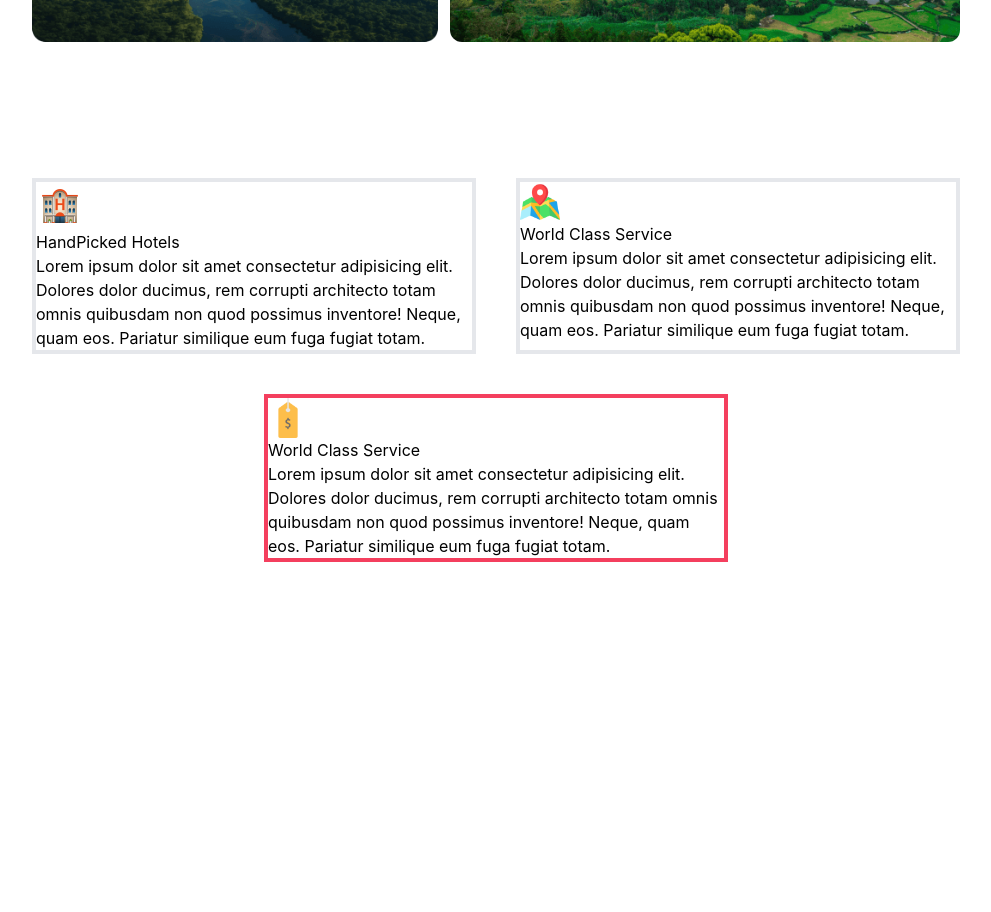
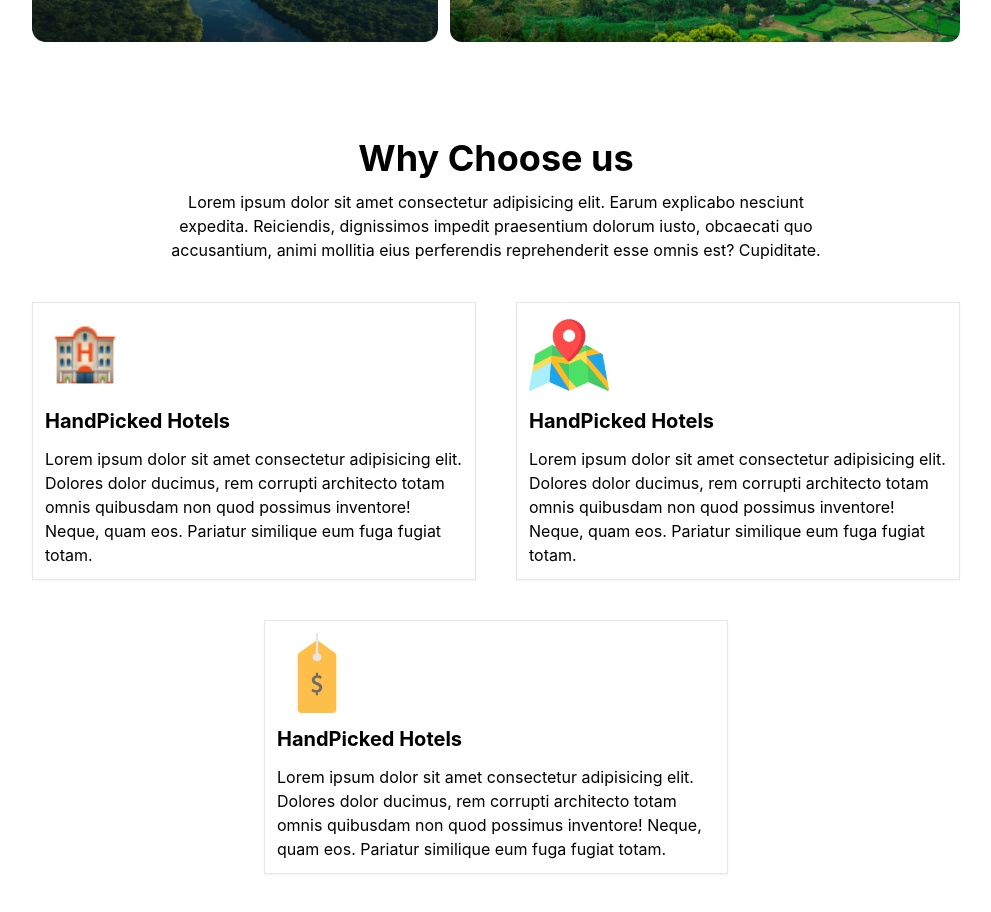
Before and after one commit to Mraj101/travel-tailwindDesign, a React (Create React App) app: page / in a window 1280 px wide. Shown: the part 2020-2932 px from the top of the page, without its empty margins (144-1135 px from the left). Before the commit the page ends 2630 px from the top, so only its background shows below. Built offline with nearby package versions, Linux system fonts and the light colour scheme.

Commit message:
choose us

```diff
--- a/src/components/ChooseUs.js
+++ b/src/components/ChooseUs.js
@@ -6,25 +6,31 @@ import HotelImg from "../assets/hotel.png";
 const ChooseUs = () => {
   return (
     <div className="p-12">
-      <div className="flex flex-col items-center justify-center gap-10">
-        <div>
-
+      <div className="flex flex-col items-center justify-center gap-10 text-center">
+        <div className="flex flex-col items-center justify-center gap-3">
+          <h1 className="text-black text-4xl font-bold">Why Choose us</h1>
+          <p className="w-[70%]">
+            Lorem ipsum dolor sit amet consectetur adipisicing elit. Earum
+            explicabo nesciunt expedita. Reiciendis, dignissimos impedit
+            praesentium dolorum iusto, obcaecati quo accusantium, animi mollitia
+            eius perferendis reprehenderit esse omnis est? Cupiditate.
+          </p>
         </div>
-        <div class="flex gap-10">
-          <div className="border-4 w-1/2">
-            <img src={HotelImg} alt="img" />
-            <h1>HandPicked Hotels</h1>
-            <p>
+        <div className="flex gap-10">
+          <div className="border shadow-sm shadow-100 p-3 w-1/2 flex items-start flex-col gap-3">
+            <img src={HotelImg} alt="img" className="w-20"/>
+            <h1 className="text-black text-xl font-bold text-start">HandPicked Hotels</h1>
+            <p className="text-black text-start">
               Lorem ipsum dolor sit amet consectetur adipisicing elit. Dolores
               dolor ducimus, rem corrupti architecto totam omnis quibusdam non
               quod possimus inventore! Neque, quam eos. Pariatur similique eum
               fuga fugiat totam.
             </p>
           </div>
-          <div className="border-4 w-1/2">
-            <img src={MapImg} alt="img" className="w-10" />
-            <h1>World Class Service</h1>
-            <p>
+          <div className=" border shadow-sm p-3 w-1/2 flex items-start flex-col gap-3">
+          <img src={MapImg} alt="img" className="w-20"/>
+            <h1 className="text-black text-xl font-bold text-start">HandPicked Hotels</h1>
+            <p className="text-black text-start">
               Lorem ipsum dolor sit amet consectetur adipisicing elit. Dolores
               dolor ducimus, rem corrupti architecto totam omnis quibusdam non
               quod possimus inventore! Neque, quam eos. Pariatur similique eum
@@ -32,10 +38,10 @@ const ChooseUs = () => {
             </p>
           </div>
         </div>
-        <div className="w-1/2 border-4 border-rose-500">
-          <img src={TagImg} alt="img" className="w-10"/>
-          <h1>World Class Service</h1>
-          <p>
+        <div className="border shadow-sm p-3 w-1/2 flex items-start flex-col gap-3">
+        <img src={TagImg} alt="img" className="w-20"/>
+            <h1 className="text-black text-xl font-bold text-start">HandPicked Hotels</h1>
+            <p className="text-black text-start">
             Lorem ipsum dolor sit amet consectetur adipisicing elit. Dolores
             dolor ducimus, rem corrupti architecto totam omnis quibusdam non
             quod possimus inventore! Neque, quam eos. Pariatur similique eum
```
